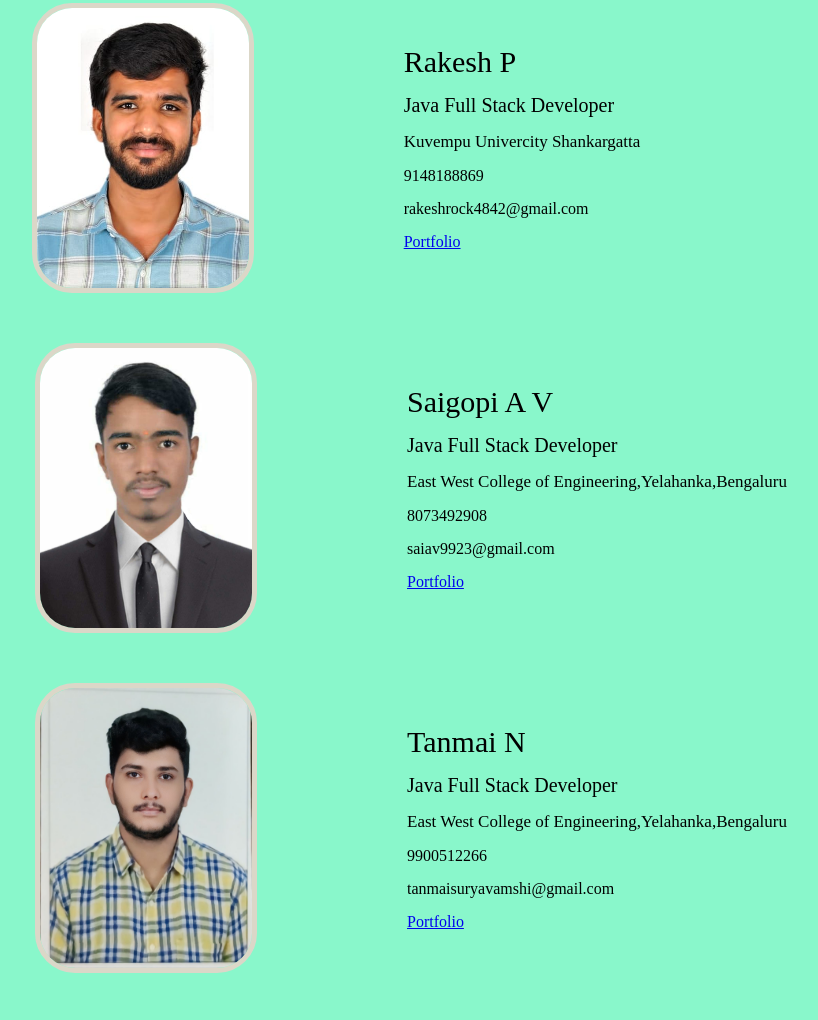
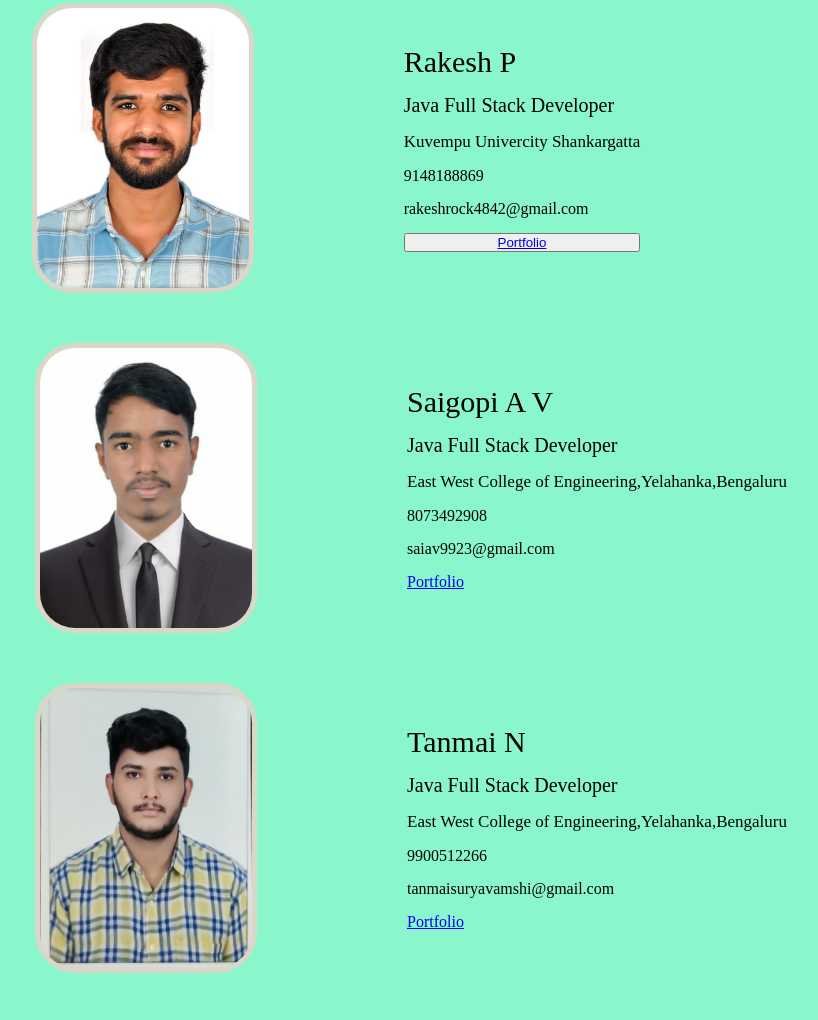
Before and after one commit to Veeru9164339156/WORA_Warriors, a plain HTML site: page index.html in a window 1280 px wide. Shown: the part 884-1904 px from the top of the page, without its empty margins (229-1047 px from the left). Drawn offline with Linux system fonts and the light colour scheme; grey boxes are pictures that could not be loaded.

Commit message:
Update index.html

```diff
--- a/index.html
+++ b/index.html
@@ -56,7 +56,7 @@
                     <p id="clg">Kuvempu Univercity Shankargatta</p>
                     <p>9148188869</p>
                     <p>rakeshrock4842@gmail.com</p>
-                    <a href="https://rakesh-33-u.github.io/Portfolio/" target="_blank">Portfolio</a>
+                    <button type="button" class="btn btn-primary"><a href="https://rakesh-33-u.github.io/Portfolio/" target="_blank">Portfolio</a></button>
                 </div>
             </li>
 
```
